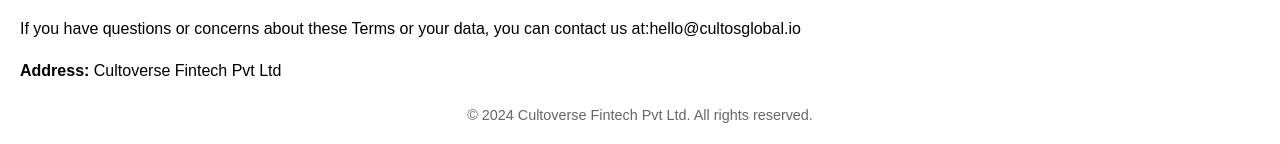
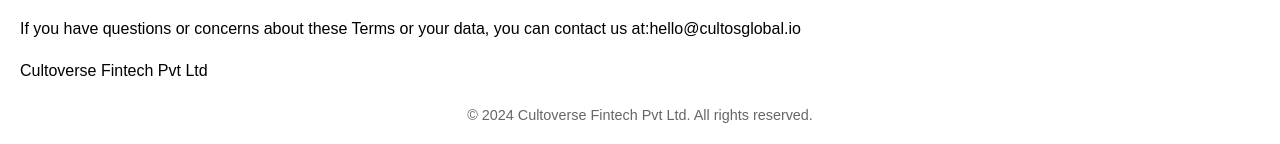
Before and after one commit to CultosGlobal/cultos-terms, a plain HTML site: page index.html in a window 1280 px wide. Shown: the part 2279-2423 px from the top of the page. Drawn offline with Linux system fonts and the light colour scheme.

Commit message:
Update index.html

```diff
--- a/index.html
+++ b/index.html
@@ -105,7 +105,7 @@
     <p>If you have questions or concerns about these Terms or your data, you can contact us at:hello@cultosglobal.io</p>
     <ul>
 
-        <li><strong>Address:</strong> Cultoverse Fintech Pvt Ltd<br>
+        <li><strong></strong> Cultoverse Fintech Pvt Ltd<br>
             </li>
     </ul>
 
```
